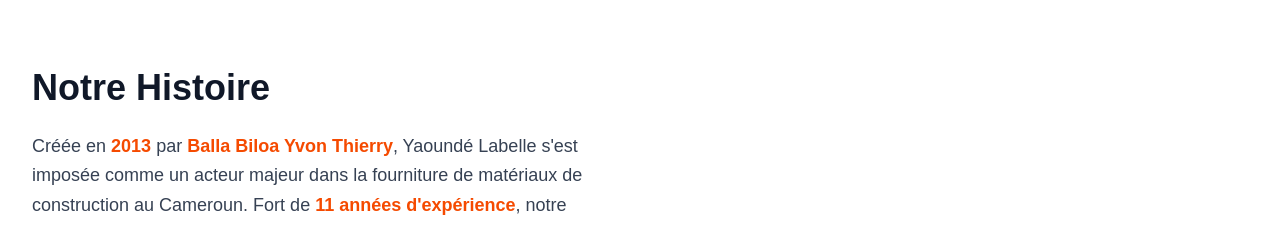
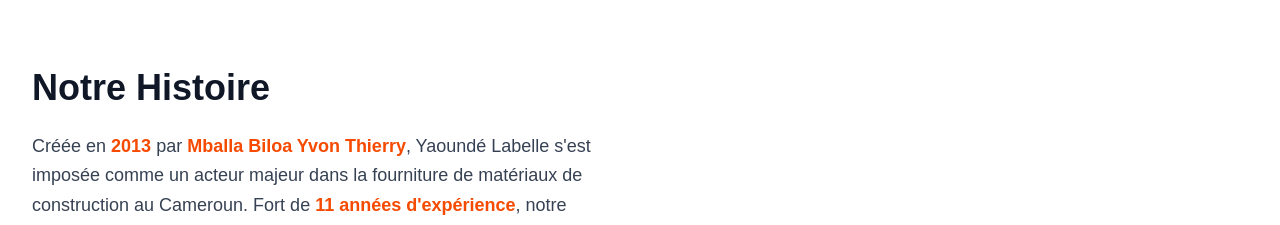
Before and after one commit to EmmanuelMbarga/yaoundelabelle, a Next.js app: page / in a window 1280 px wide. Shown: the part 880-1105 px from the top of the page. Built offline with nearby package versions, Linux system fonts and the light colour scheme.

Commit message:
modification du nom du fondateur

```diff
--- a/app/page.tsx
+++ b/app/page.tsx
@@ -216,7 +216,7 @@
                   Créée en{" "}
                   <span className="font-bold text-orange-600">2013</span> par{" "}
                   <span className="font-bold text-orange-600">
-                    Balla Biloa Yvon Thierry
+                    Mballa Biloa Yvon Thierry
                   </span>
                   , Yaoundé Labelle s'est imposée comme un acteur majeur dans la
                   fourniture de matériaux de construction au Cameroun. Fort de{" "}
```
